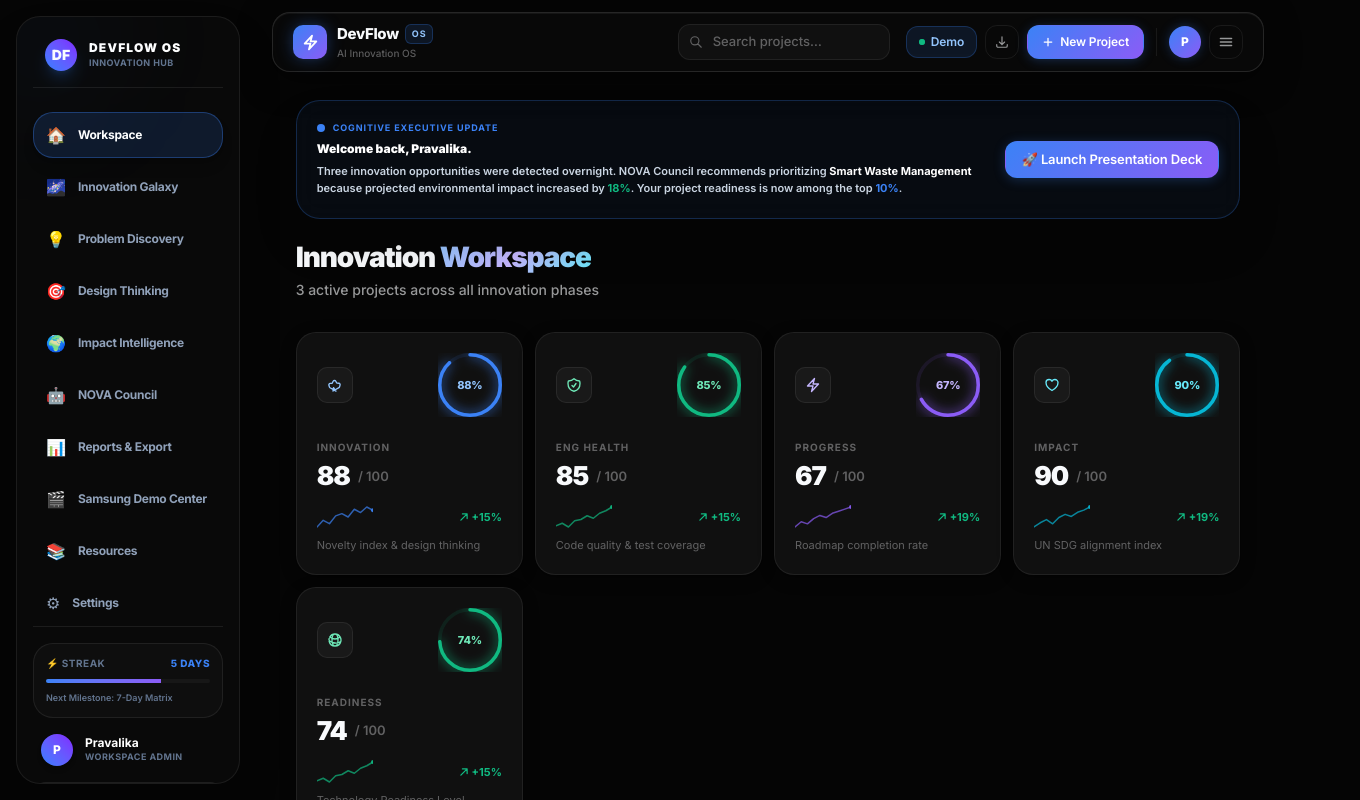
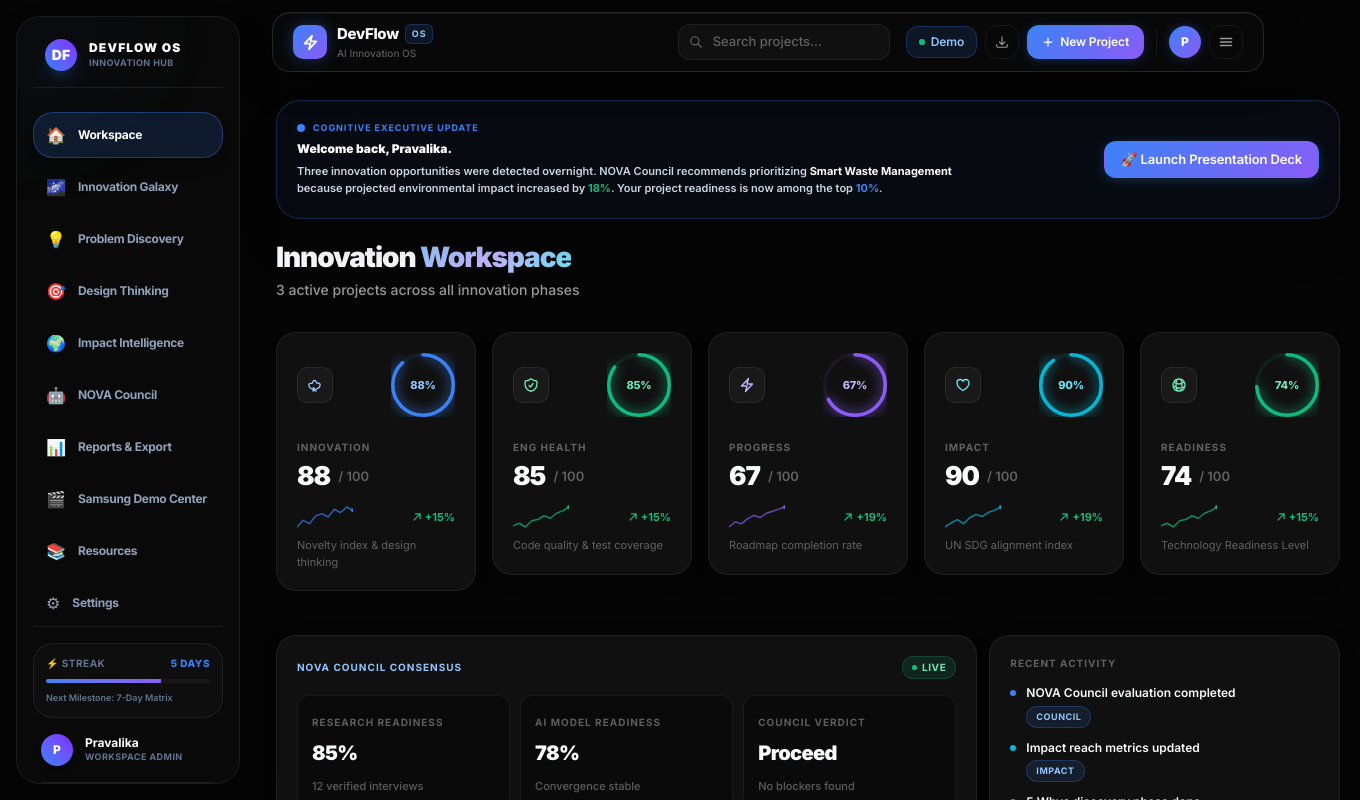
Before and after one commit to pravalika2307/DevFlow, a Next.js app in the folder apps/web/: page / in a window 1280 px wide. Shown: the top 800 px of the page, 1360 px wide, since content can reach past the window. Built offline with nearby package versions, Linux system fonts and the light colour scheme.

Commit message:
refactor(ui): align Innovation Workspace metrics into a premium single-row layout

```diff
--- a/apps/web/src/app/page.tsx
+++ b/apps/web/src/app/page.tsx
@@ -898,14 +898,30 @@ export default function HomePage() {
             {/* ── Metric Cards ─────────────────────────────── */}
             <section
               aria-label="Workspace metrics"
-              style={{ marginBottom: 28 }}
+              style={{ marginBottom: 36, marginTop: 12 }}
             >
               <div
                 style={{
-                  display: "grid",
-                  gridTemplateColumns: "repeat(auto-fit, minmax(180px, 1fr))",
-                  gap: 12,
+                  display: "flex",
+                  flexFlow: "row nowrap",
+                  justifyContent: "space-between",
+                  alignItems: "stretch",
+                  gap: 16,
+                  overflowX: "auto",
+                  scrollSnapType: "x mandatory",
+                  width: "100%",
+                  paddingBottom: 8,
                 }}
+                className="no-scrollbar"
+              >
+                <div
+                  style={{
+                    flex: "1 1 0px",
+                    minWidth: 200,
+                    flexShrink: 0,
+                    scrollSnapAlign: "start",
+                  }}
+                  className="md:min-w-0 md:flex-shrink"
                 >
                   <MetricCard
                     title="Innovation"
@@ -929,6 +945,17 @@ export default function HomePage() {
                       </svg>
                     }
                   />
+                </div>
+
+                <div
+                  style={{
+                    flex: "1 1 0px",
+                    minWidth: 200,
+                    flexShrink: 0,
+                    scrollSnapAlign: "start",
+                  }}
+                  className="md:min-w-0 md:flex-shrink"
+                >
                   <MetricCard
                     title="Eng Health"
                     value={stats.avgHealth}
@@ -951,6 +978,17 @@ export default function HomePage() {
                       </svg>
                     }
                   />
+                </div>
+
+                <div
+                  style={{
+                    flex: "1 1 0px",
+                    minWidth: 200,
+                    flexShrink: 0,
+                    scrollSnapAlign: "start",
+                  }}
+                  className="md:min-w-0 md:flex-shrink"
+                >
                   <MetricCard
                     title="Progress"
                     value={stats.avgProgress}
@@ -973,6 +1011,17 @@ export default function HomePage() {
                       </svg>
                     }
                   />
+                </div>
+
+                <div
+                  style={{
+                    flex: "1 1 0px",
+                    minWidth: 200,
+                    flexShrink: 0,
+                    scrollSnapAlign: "start",
+                  }}
+                  className="md:min-w-0 md:flex-shrink"
+                >
                   <MetricCard
                     title="Impact"
                     value={stats.avgImpact}
@@ -995,6 +1044,17 @@ export default function HomePage() {
                       </svg>
                     }
                   />
+                </div>
+
+                <div
+                  style={{
+                    flex: "1 1 0px",
+                    minWidth: 200,
+                    flexShrink: 0,
+                    scrollSnapAlign: "start",
+                  }}
+                  className="md:min-w-0 md:flex-shrink"
+                >
                   <MetricCard
                     title="Readiness"
                     value={stats.avgReadiness}
@@ -1017,6 +1077,7 @@ export default function HomePage() {
                       </svg>
                     }
                   />
+                </div>
               </div>
             </section>
 
--- a/apps/web/src/styles/globals.css
+++ b/apps/web/src/styles/globals.css
@@ -739,3 +739,12 @@ body {
     display: none !important;
   }
 }
+
+/* ── Hide scrollbar utility ──────────────────────────── */
+.no-scrollbar::-webkit-scrollbar {
+  display: none;
+}
+.no-scrollbar {
+  -ms-overflow-style: none; /* IE and Edge */
+  scrollbar-width: none; /* Firefox */
+}
```
Lines whose indentation alone changed are shown as unchanged.
